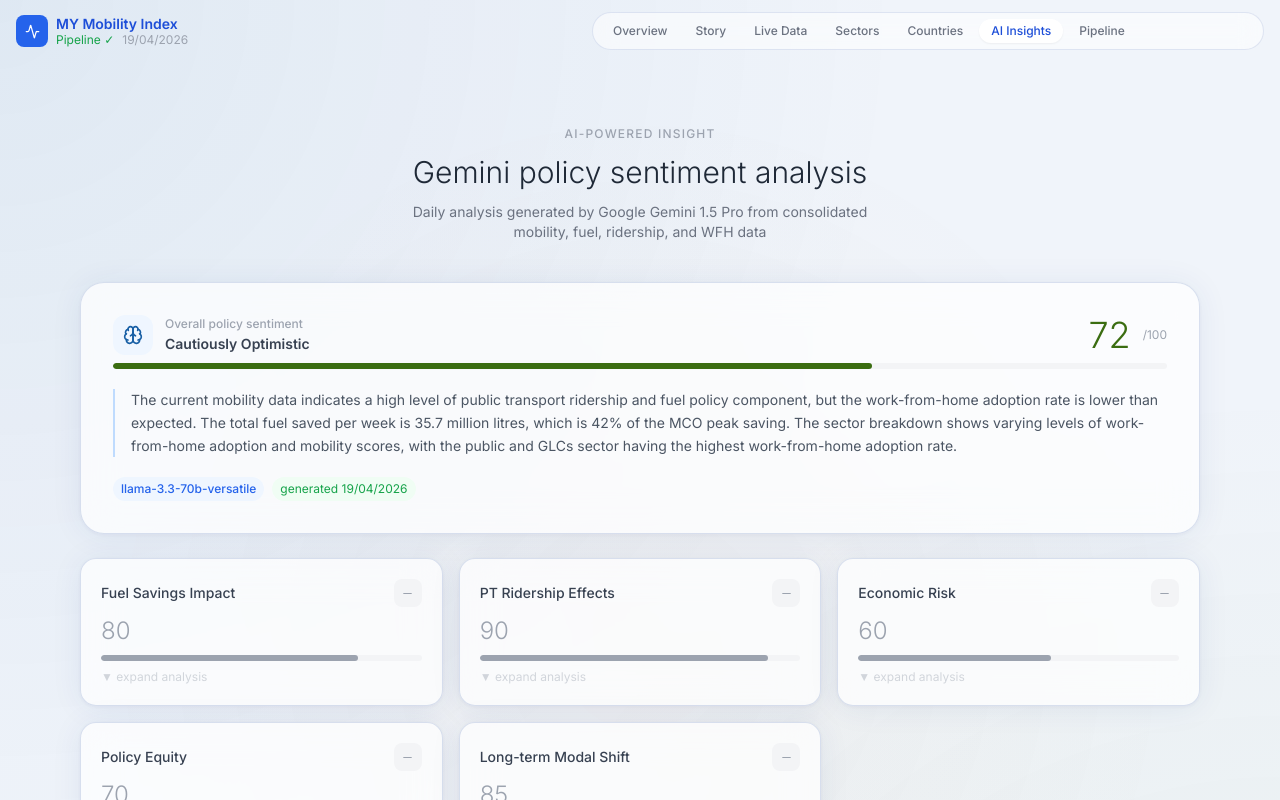
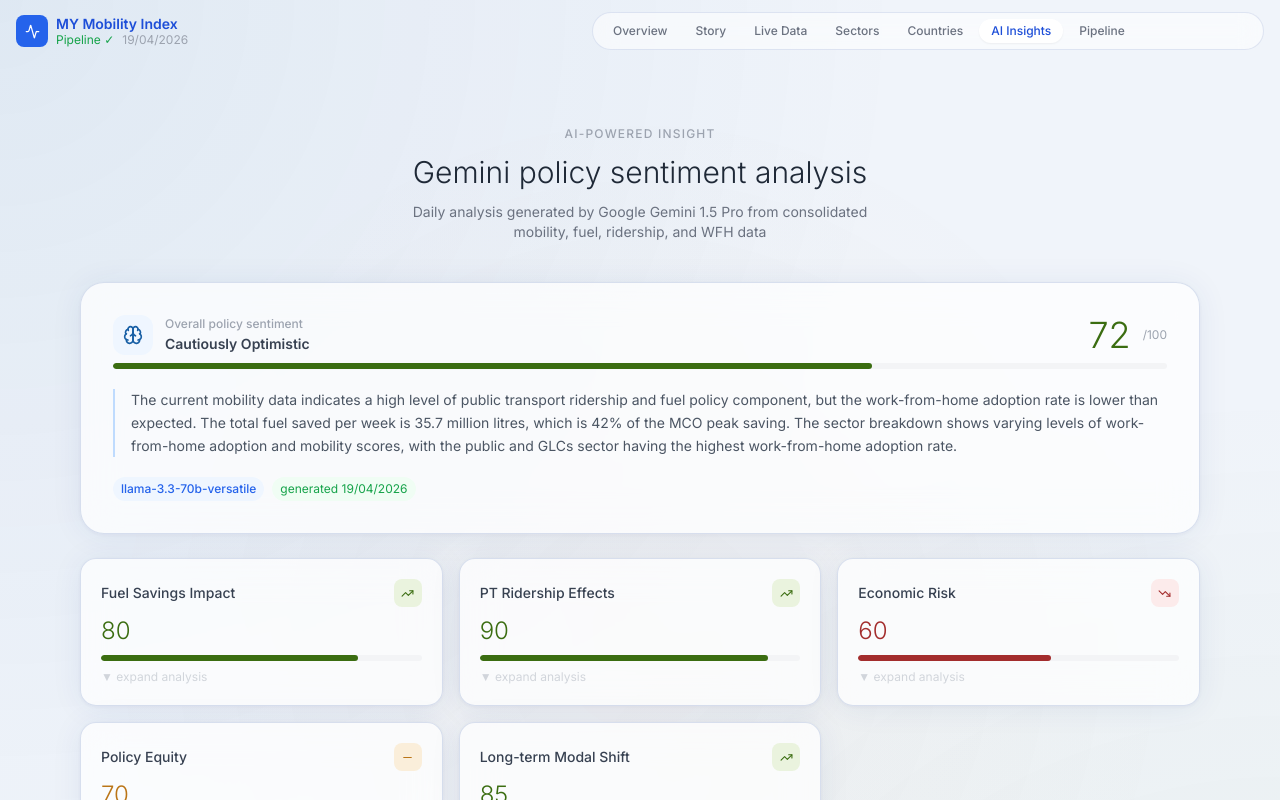
Before and after one commit to booluckgmie/malaysia-mobility-dashboard, a React (Vite) app: page / in a window 1280 px wide. Both pictures are taken after a click on the button "AI Insights". Shown: the top 800 px of the page. Built offline with nearby package versions, Linux system fonts and the light colour scheme; no server answers.

Commit message:
Update SentimentPanel.jsx

```diff
--- a/src/components/SentimentPanel.jsx
+++ b/src/components/SentimentPanel.jsx
@@ -124,7 +124,7 @@ export default function SentimentPanel({ pipelineData }) {
 
       <div className="grid md:grid-cols-2 lg:grid-cols-3 gap-4 mb-6">
       {d.signals.map((s, i) => {
-        const dir = DIRECTION_ICONS[s.direction?.toLowerCase()] || DIRECTION_ICONS.unknown;
+        const dir = DIRECTION_ICONS[(s.direction || s.dir)?.toLowerCase()] || DIRECTION_ICONS.unknown;
         const Icon = dir.icon;
 
         return (
@@ -150,7 +150,7 @@ export default function SentimentPanel({ pipelineData }) {
               }}
             >
               <p className="text-xs text-gray-500 leading-relaxed mt-3">
-                {s.analysis}
+                {s.analysis || s.detail}
               </p>
             </div>
 
```
